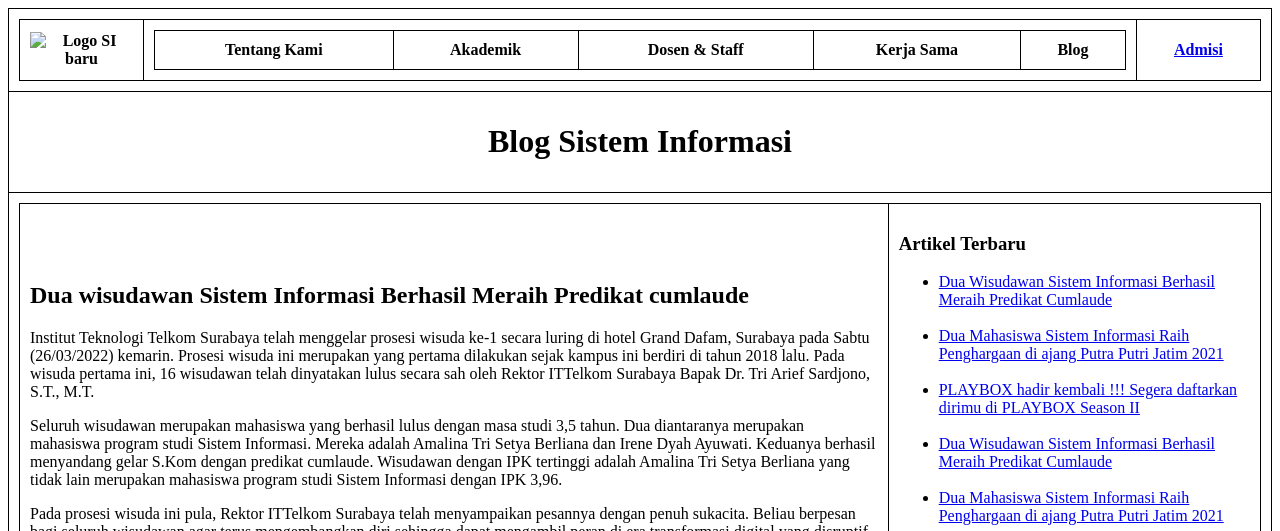
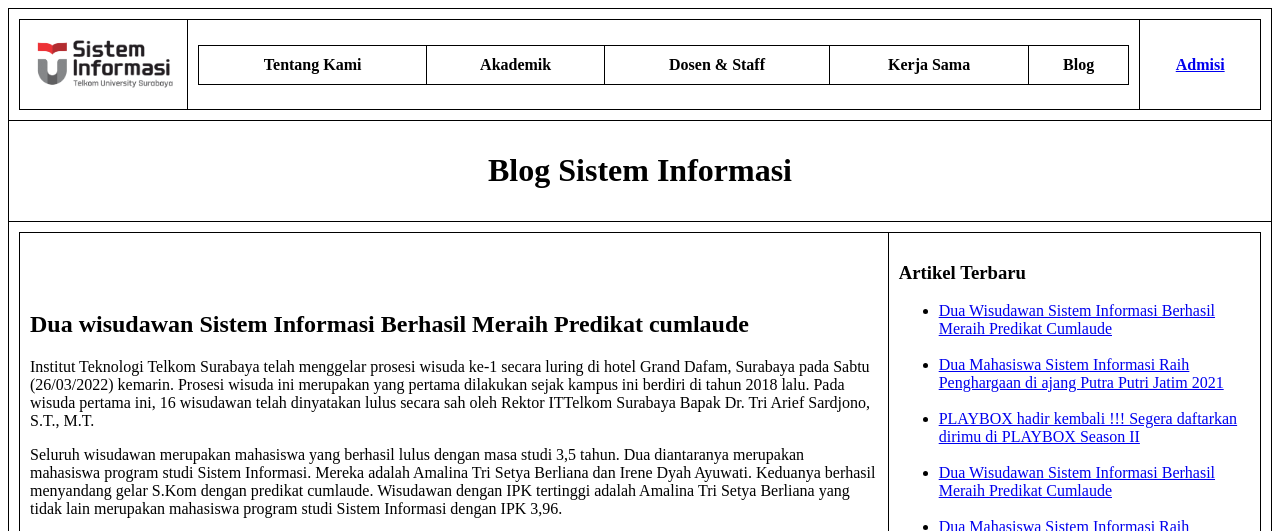
Before and after one commit to Delafleex/semanticmodul2, a plain HTML site: page index.html in a window 1280 px wide. Shown: the top 531 px of the page. Drawn offline with Linux system fonts and the light colour scheme.

Commit message:
Add files via upload

```diff
--- a/index.html
+++ b/index.html
@@ -24,7 +24,7 @@
     <table>
         <tr>
             <th width="10%">
-                <img src="images2/LogoSiBaru.webp" height="65" title="Logo SI baru" style="align-items: center;">
+                <img src="LogoSiBaru.webp" height="65" title="Logo SI baru" style="align-items: center;">
             </th>
             <th width="80%">
                 <table>
```
